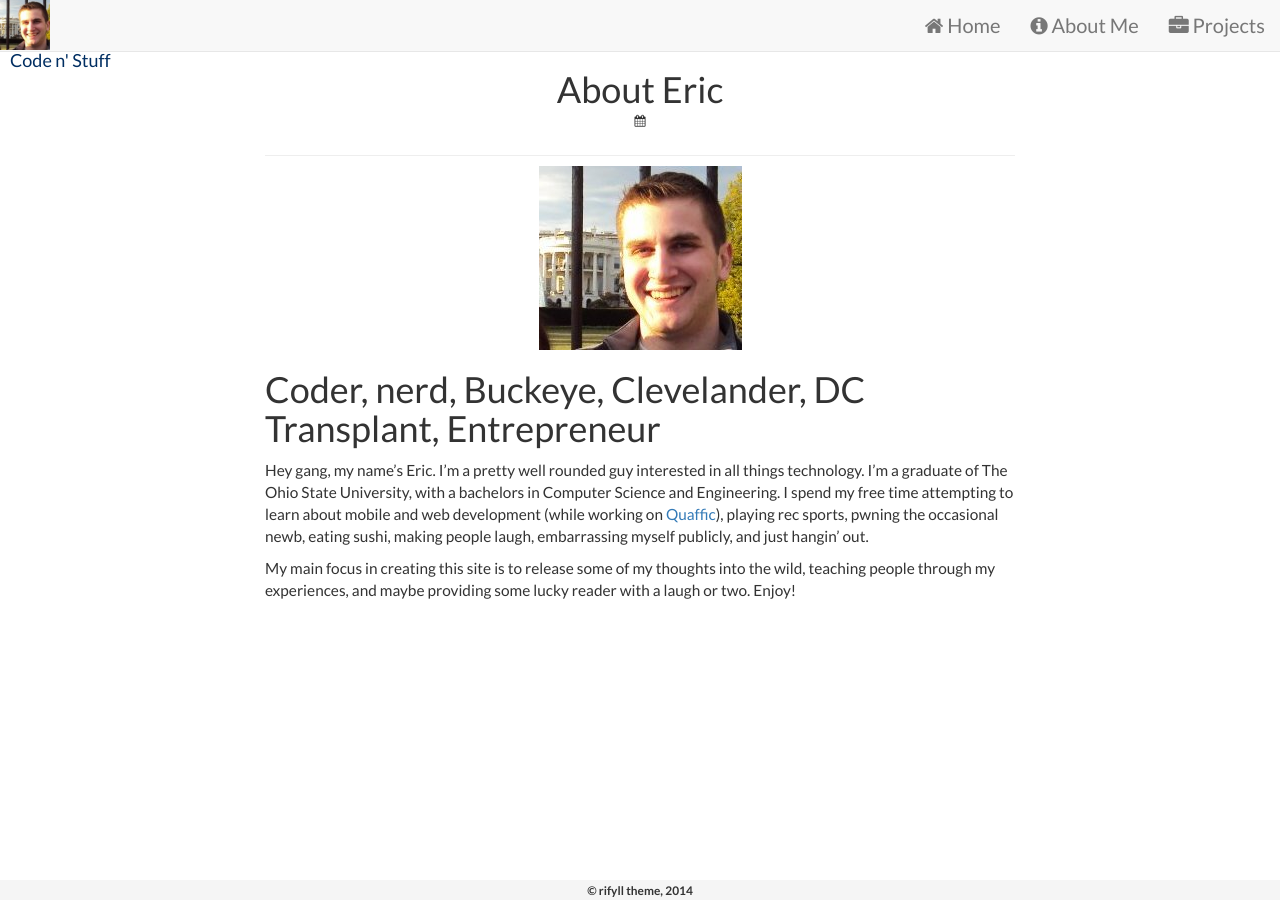
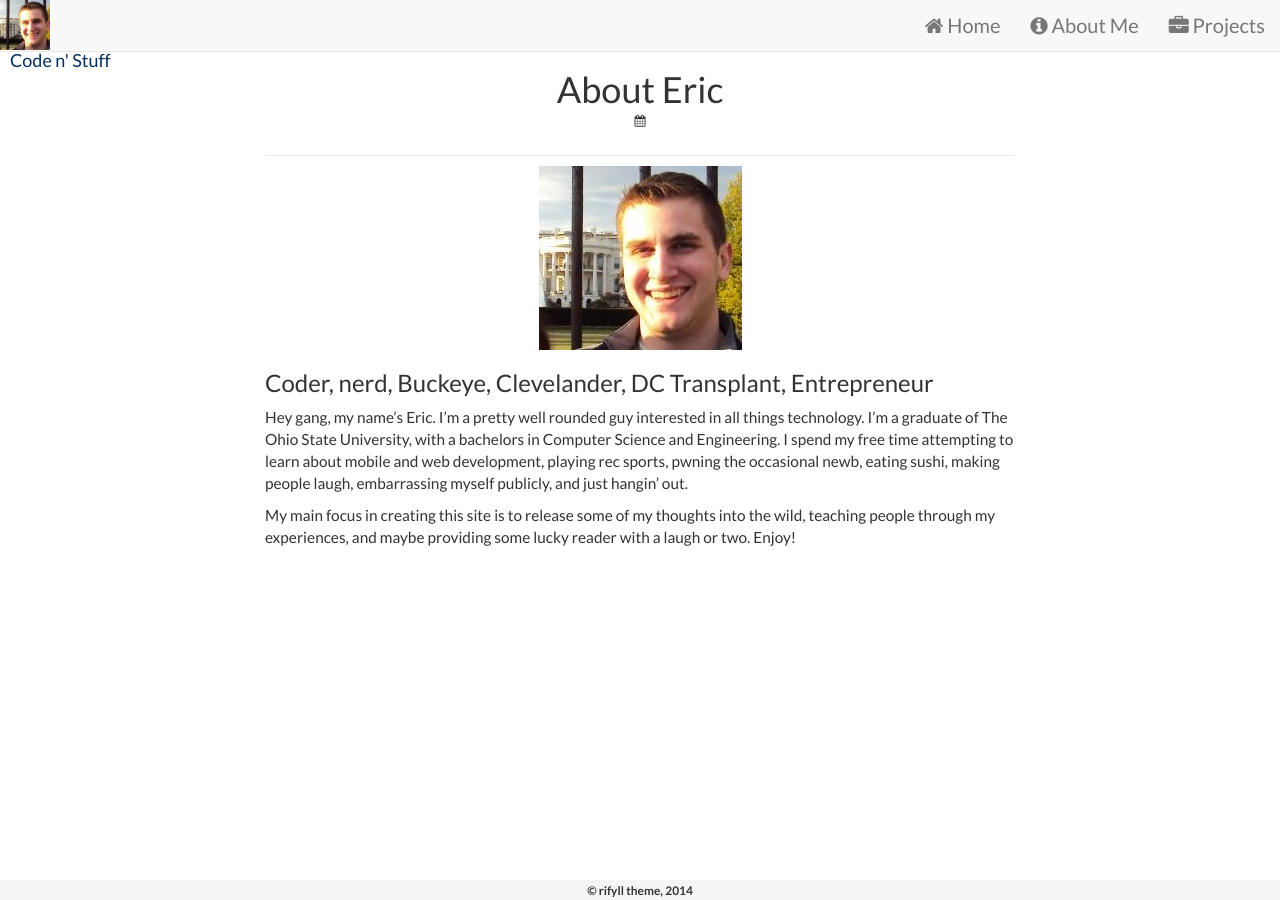
Before and after one commit to ericjperry/ericjperry.github.io, a Jekyll site: the page built from about/index.md, in a window 1280 px wide. Built offline with Jekyll 4.4.1, drawn with Linux system fonts in a browser that asks for light colours; nearby versions of some CDN libraries.

Commit message:
Updated some content on about page

```diff
--- a/about/index.md
+++ b/about/index.md
@@ -4,12 +4,12 @@ author: eric
 layout: page
 ---
 <img src="../images/profile_picture.jpg" alt="What a cutie" title="headshot" width="203" height="184" class="alignleft size-full wp-image-19" style="display: block; margin-left: auto; margin-right: auto" />
-<h1>
+<h3>
   Coder, nerd, Buckeye, Clevelander, DC Transplant, Entrepreneur
-</h1>
+</h3>
 
 <p style="font-size:110%">
-  Hey gang, my name&#8217;s Eric. I&#8217;m a pretty well rounded guy interested in all things technology. I&#8217;m a graduate of The Ohio State University, with a bachelors in Computer Science and Engineering. I spend my free time attempting to learn about mobile and web development (while working on <a href="http://quaffic.com/blog/">Quaffic</a>), playing rec sports, pwning the occasional newb, eating sushi, making people laugh, embarrassing myself publicly, and just hangin&#8217; out.
+  Hey gang, my name&#8217;s Eric. I&#8217;m a pretty well rounded guy interested in all things technology. I&#8217;m a graduate of The Ohio State University, with a bachelors in Computer Science and Engineering. I spend my free time attempting to learn about mobile and web development, playing rec sports, pwning the occasional newb, eating sushi, making people laugh, embarrassing myself publicly, and just hangin&#8217; out.
 </p>
 
 <p style="font-size:110%">
```
